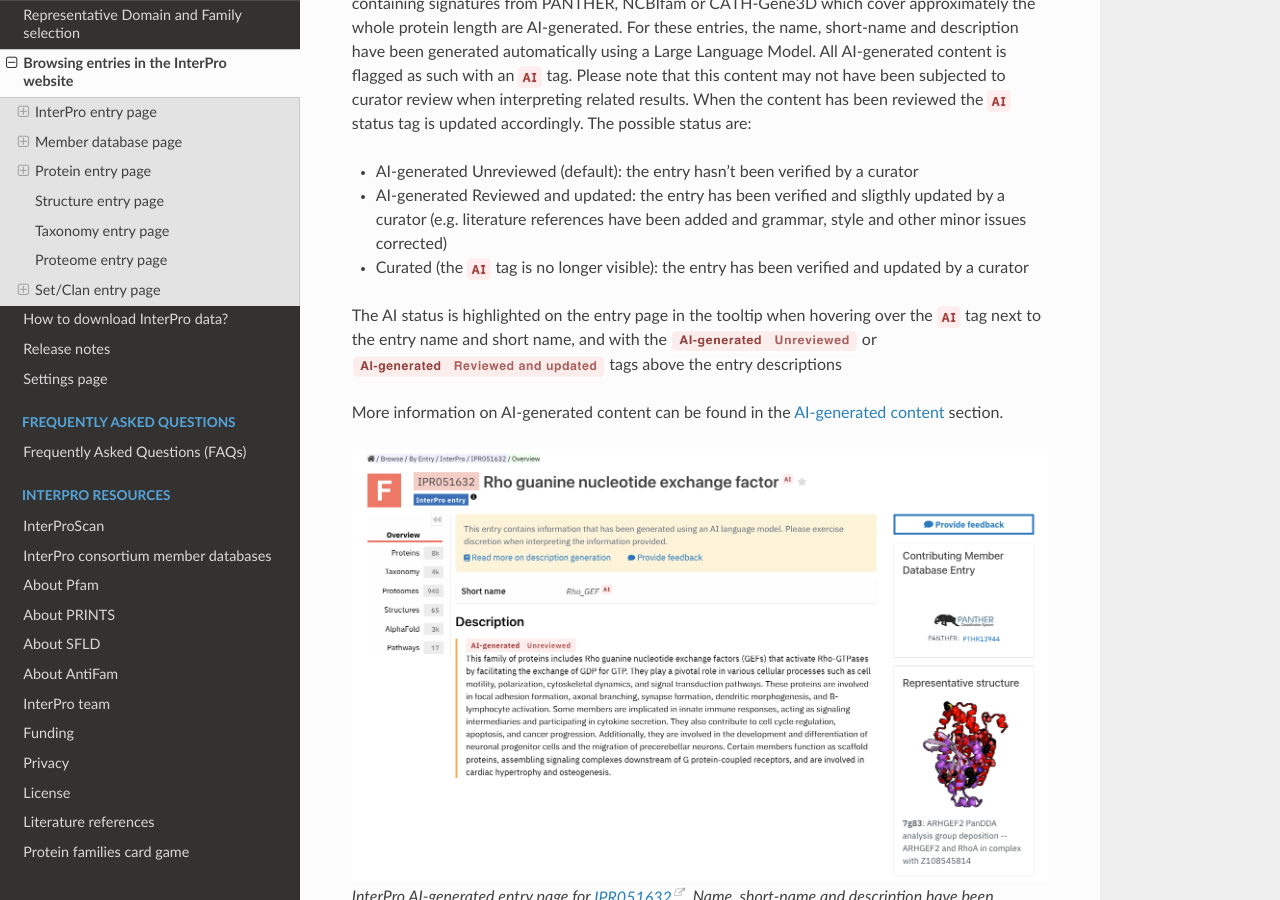
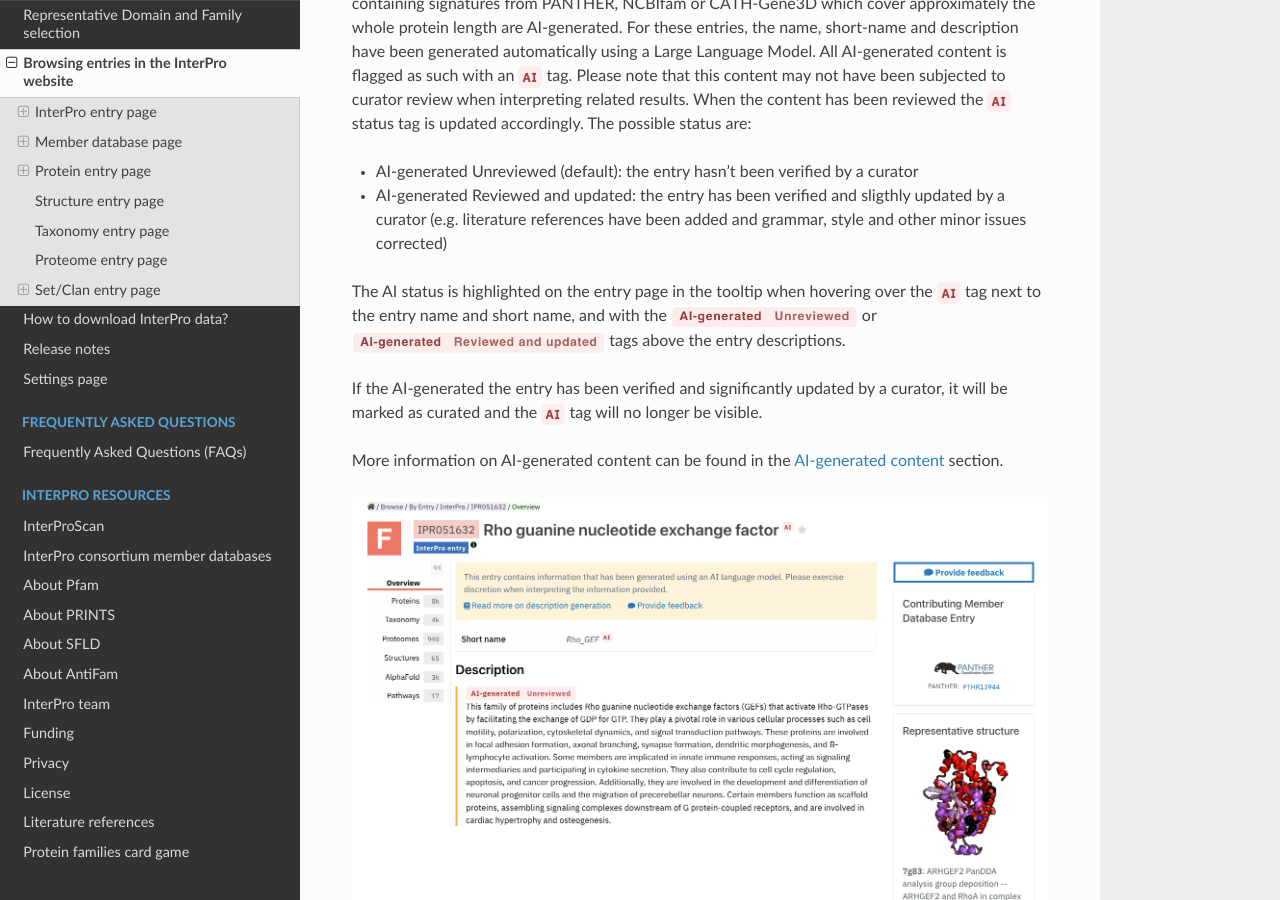
Before and after one commit to ProteinsWebTeam/interpro-docs, a Sphinx documentation site: the page built from docs/browse.rst, in a window 1280 px wide and 900 px high, scrolled down 2769 px. Built offline with Sphinx 7.4.7 and the Read the Docs theme 3.1.0, drawn with Linux system fonts in a browser that asks for light colours.

Commit message:
Updates after feedback

```diff
--- a/docs/browse.rst
+++ b/docs/browse.rst
@@ -91,10 +91,11 @@
 
 - AI-generated Unreviewed (default): the entry hasn't been verified by a curator
 - AI-generated Reviewed and updated: the entry has been verified and sligthly updated by a curator (e.g. literature references have been added and grammar, style and other minor issues corrected)
-- Curated (the |AI_tag| tag is no longer visible): the entry has been verified and updated by a curator
 
 The AI status is highlighted on the entry page in the tooltip when hovering over the |AI_tag| tag next to the entry name and short name,
-and with the |AI_unreviewed_tag| or |AI_reviewed_tag| tags above the entry descriptions
+and with the |AI_unreviewed_tag| or |AI_reviewed_tag| tags above the entry descriptions.
+
+If the AI-generated the entry has been verified and significantly updated by a curator, it will be marked as curated and the |AI_tag| tag will no longer be visible.
 
 More information on AI-generated content can be found in the :doc:`AI-generated content </llm_descriptions>` section.
 
```
